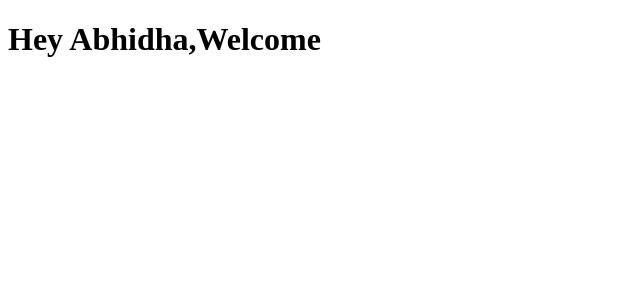
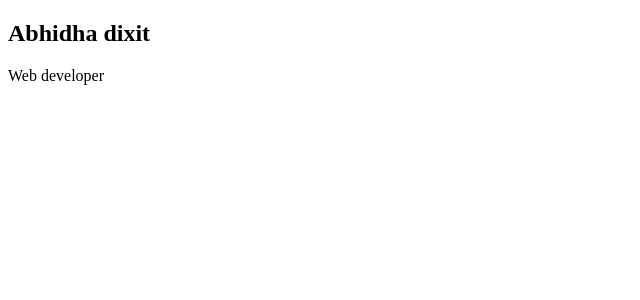
Before and after one commit to abhidhadixit/React-Series, a React (Create React App) app in the folder my-app/: page / in a window 1280 px wide. Shown: the top 300 px of the page, without its empty margins (0-640 px from the left). Built offline with nearby package versions, Linux system fonts and the light colour scheme.

Commit message:
changes done

```diff
--- a/my-app/src/App.js
+++ b/my-app/src/App.js
@@ -1,11 +1,12 @@
+import Code from "./Code";
 
 
 
 function App() {
   return (
-   <h1>
-    Hey Abhidha,Welcome
-   </h1>
+  <Code>
+
+  </Code>
   );
 }
 
--- /dev/null
+++ b/my-app/src/Code.js
@@ -0,0 +1,11 @@
+function Code(){
+    return (
+        <>
+        <h2>
+            Abhidha dixit
+        </h2>
+        <p> Web developer</p>
+        </>
+    )
+}
+export default Code
--- a/my-app/src/index.js
+++ b/my-app/src/index.js
@@ -6,7 +6,5 @@ import App from './App';
 
 const root = ReactDOM.createRoot(document.getElementById('root'));
 root.render(
-  <React.StrictMode>
     <App />
-  </React.StrictMode>
 );
```
Also changed, not shown: my-app/public/index.html (+0 -23 lines), 1 other file (tests, documents, lock files or other folders).
